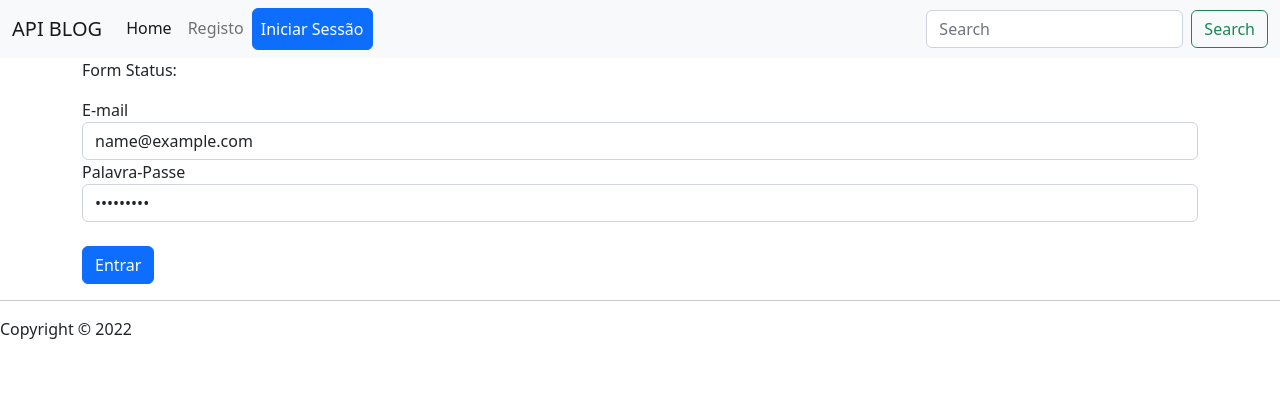
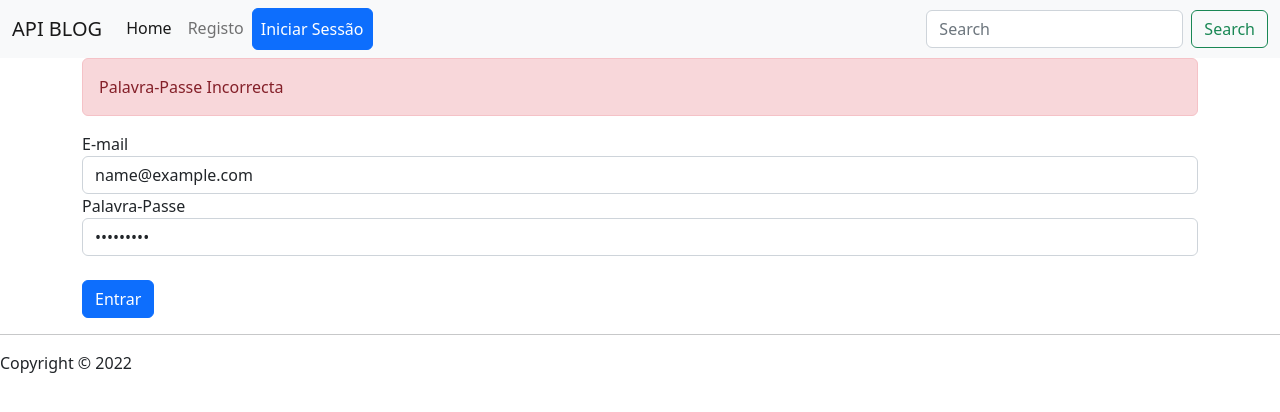
Before and after one commit to nicolau-np/blogAngular, an Angular app: page /login in a window 1280 px wide. Both pictures are taken after typing "name@example.com", "Sample123" into the empty fields and a click on the button "Entrar". Shown: the top 412 px of the page. Built offline with nearby package versions, Linux system fonts and the light colour scheme; no server answers.

Commit message:
trabalhando na tela de login

```diff
--- a/src/app/components/login/login.component.html
+++ b/src/app/components/login/login.component.html
@@ -1,19 +1,24 @@
 <div class="container">
   <div class="row">
+    <div class="col-md-12" *ngIf="status">
+      <div class="alert alert-danger">Palavra-Passe Incorrecta</div>
+    </div>
     <div class="col-md-12">
-      <p>Form Status: </p>
+
       <form [formGroup]="reactiveForm" (ngSubmit)="onSubmit()">
         <div class="row">
           <div class="col-md-12">
             <div class="form-group">
               <label for="">E-mail</label>
               <input type="text" formControlName="email" class="form-control" placeholder="E-mail" />
+              <span class="text-danger text-error" *ngIf="errors.email">{{errors.email}}</span>
             </div>
           </div>
           <div class="col-md-12">
             <div class="form-group">
               <label for="">Palavra-Passe</label>
               <input type="password" formControlName="password" class="form-control" placeholder="Palavra-Passe" />
+              <span class="text-danger text-error" *ngIf="errors.password">{{errors.password}}</span>
             </div>
           </div>
           <div class="col-md-12">
--- a/src/app/components/login/login.component.ts
+++ b/src/app/components/login/login.component.ts
@@ -11,6 +11,13 @@ import { AuthenticationService } from 'src/app/service/authentication.service';
   styleUrls: ['./login.component.css']
 })
 export class LoginComponent implements OnInit{
+  errors = {
+    email:null,
+    password: null
+  }
+
+  status = false
+
   reactiveForm!:FormGroup
 
   constructor(private authenticationService: AuthenticationService, private router:Router){}
@@ -32,6 +39,14 @@ export class LoginComponent implements OnInit{
       console.log(response.data)
       localStorage.setItem('user', JSON.stringify(response))
       this.router.navigate(['/userdetail'])
+    }, (er:any)=>{
+      if(er.error.errors){
+        //console.log('tem valor erros')
+        this.errors = er.error.errors
+      }else{
+        this.status = true
+        //console.log('nao tem valor erros')
+      }
     })
   }
 
```
